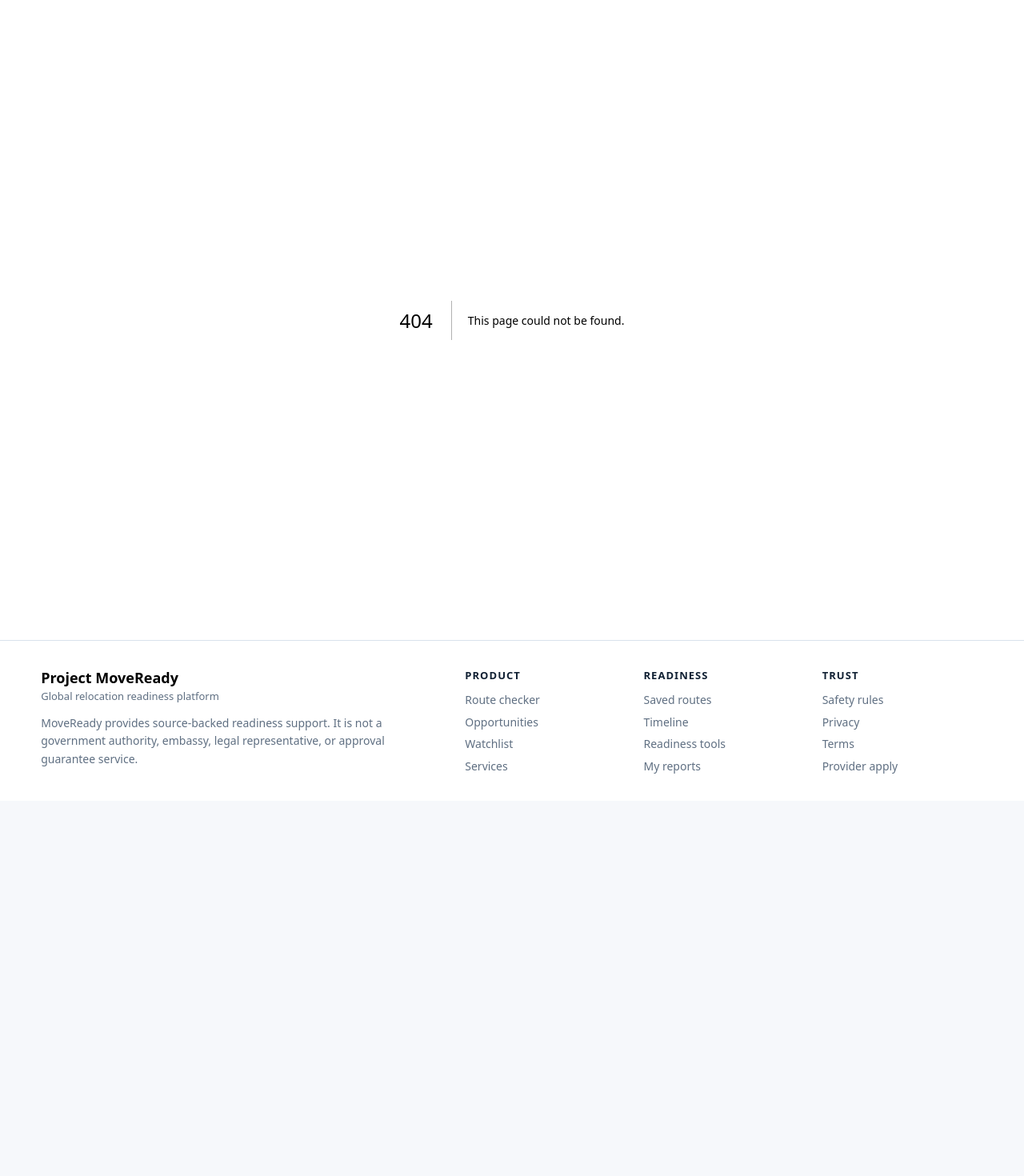
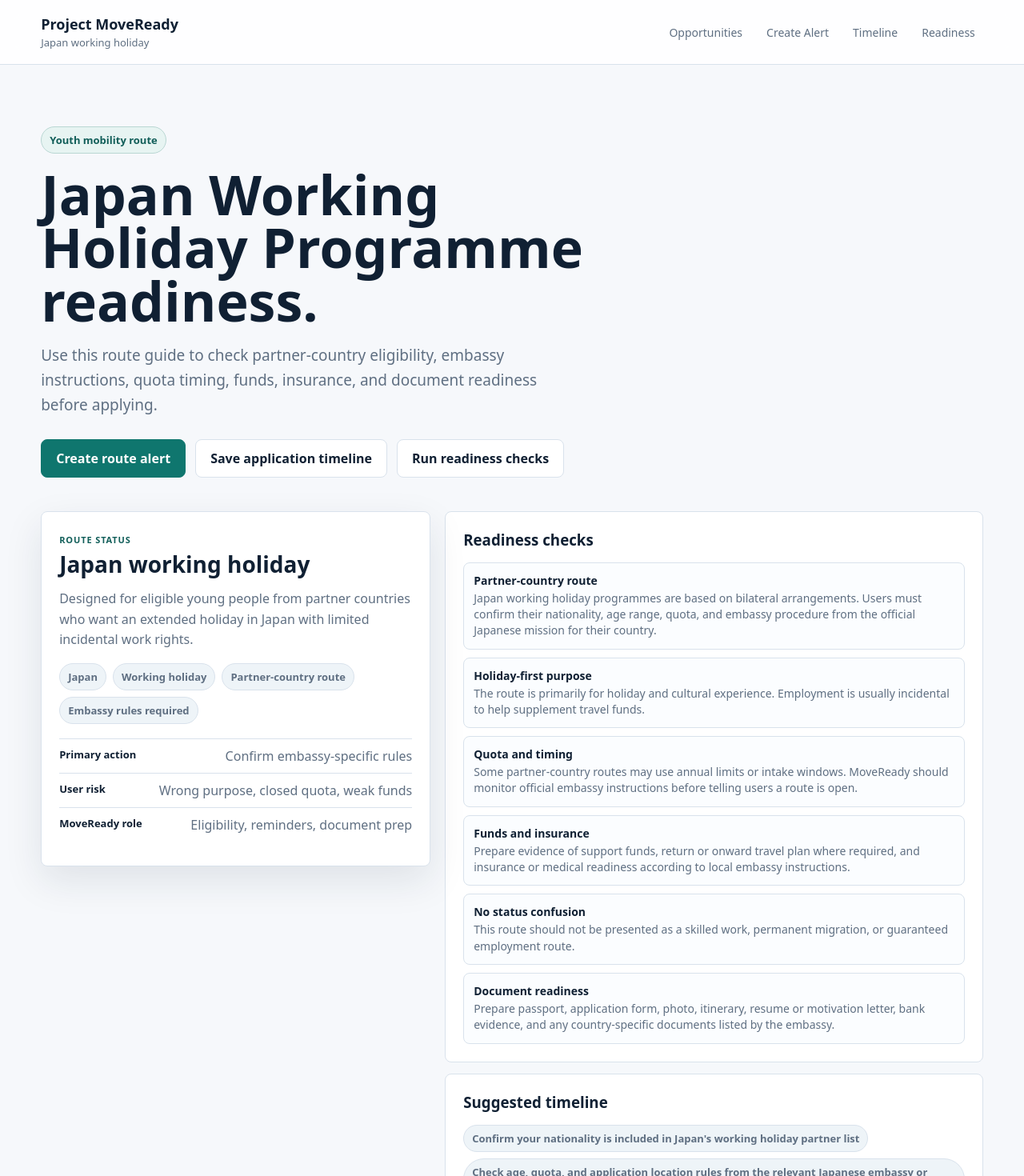
Before and after one commit to SirBM201/SirBM201-moveready-frontend, a Next.js app: page /opportunities/japan-working-holiday in a window 1280 px wide. Before the commit this address had no page. Shown: the top 1470 px of the page at 80% size. Before the commit the page ends 1001 px from the top, so only its background shows below. Built offline with nearby package versions, Linux system fonts and the light colour scheme.

Commit message:
Add Japan working holiday guide

```diff
--- /dev/null
+++ b/app/opportunities/japan-working-holiday/page.tsx
@@ -0,0 +1,92 @@
+const checks = [
+  ["Partner-country route", "Japan working holiday programmes are based on bilateral arrangements. Users must confirm their nationality, age range, quota, and embassy procedure from the official Japanese mission for their country."],
+  ["Holiday-first purpose", "The route is primarily for holiday and cultural experience. Employment is usually incidental to help supplement travel funds."],
+  ["Quota and timing", "Some partner-country routes may use annual limits or intake windows. MoveReady should monitor official embassy instructions before telling users a route is open."],
+  ["Funds and insurance", "Prepare evidence of support funds, return or onward travel plan where required, and insurance or medical readiness according to local embassy instructions."],
+  ["No status confusion", "This route should not be presented as a skilled work, permanent migration, or guaranteed employment route."],
+  ["Document readiness", "Prepare passport, application form, photo, itinerary, resume or motivation letter, bank evidence, and any country-specific documents listed by the embassy."],
+];
+
+const timeline = [
+  "Confirm your nationality is included in Japan's working holiday partner list",
+  "Check age, quota, and application location rules from the relevant Japanese embassy or consulate",
+  "Prepare funds, itinerary, photo, application form, and supporting documents",
+  "Submit through the official embassy or consular process",
+  "Track visa validity, entry deadline, insurance, accommodation, and first-arrival budget",
+  "Avoid treating temporary work as the main purpose of stay",
+];
+
+export default function JapanWorkingHolidayPage() {
+  return (
+    <main className="page-shell">
+      <header className="topbar">
+        <a className="brand" href="/"><strong>Project MoveReady</strong><span>Japan working holiday</span></a>
+        <nav className="nav" aria-label="Main navigation">
+          <a href="/opportunities">Opportunities</a>
+          <a href="/watchlist?type=opportunity&code=JP-WH&title=Japan%20Working%20Holiday%20Programme">Create Alert</a>
+          <a href="/timeline">Timeline</a>
+          <a href="/readiness">Readiness</a>
+        </nav>
+      </header>
+
+      <section className="hero-band compact-hero">
+        <div className="hero-copy">
+          <span className="eyebrow">Youth mobility route</span>
+          <h1>Japan Working Holiday Programme readiness.</h1>
+          <p className="lede">Use this route guide to check partner-country eligibility, embassy instructions, quota timing, funds, insurance, and document readiness before applying.</p>
+          <div className="actions">
+            <a className="btn primary" href="/watchlist?type=opportunity&code=JP-WH&title=Japan%20Working%20Holiday%20Programme">Create route alert</a>
+            <a className="btn" href="/timeline">Save application timeline</a>
+            <a className="btn" href="/readiness">Run readiness checks</a>
+          </div>
+        </div>
+      </section>
+
+      <section className="section no-top-pad">
+        <div className="route-detail-layout">
+          <aside className="route-detail-side">
+            <span className="overline">Route status</span>
+            <h2>Japan working holiday</h2>
+            <p>Designed for eligible young people from partner countries who want an extended holiday in Japan with limited incidental work rights.</p>
+            <div className="badge-row">
+              <span className="badge">Japan</span>
+              <span className="badge">Working holiday</span>
+              <span className="badge">Partner-country route</span>
+              <span className="badge">Embassy rules required</span>
+            </div>
+            <div className="route-metrics">
+              <div><strong>Primary action</strong><span>Confirm embassy-specific rules</span></div>
+              <div><strong>User risk</strong><span>Wrong purpose, closed quota, weak funds</span></div>
+              <div><strong>MoveReady role</strong><span>Eligibility, reminders, document prep</span></div>
+            </div>
+          </aside>
+
+          <div className="route-detail-main">
+            <section className="detail-section">
+              <h3>Readiness checks</h3>
+              <div className="mini-list">
+                {checks.map(([title, text]) => <div key={title}><strong>{title}</strong><span>{text}</span></div>)}
+              </div>
+            </section>
+
+            <section className="detail-section">
+              <h3>Suggested timeline</h3>
+              <div className="badge-row">
+                {timeline.map((item) => <span className="badge" key={item}>{item}</span>)}
+              </div>
+            </section>
+
+            <section className="detail-section">
+              <h3>Official links</h3>
+              <p>Always confirm current partner countries, quotas, and local application rules from Japan's Ministry of Foreign Affairs and the relevant Japanese mission.</p>
+              <div className="actions">
+                <a className="btn primary" href="https://www.mofa.go.jp/j_info/visit/w_holiday/index.html" target="_blank" rel="noreferrer">Japan MOFA working holiday</a>
+                <a className="btn" href="https://www.mofa.go.jp/j_info/visit/visa/index.html" target="_blank" rel="noreferrer">Japan visa information</a>
+              </div>
+            </section>
+          </div>
+        </div>
+      </section>
+    </main>
+  );
+}
```
